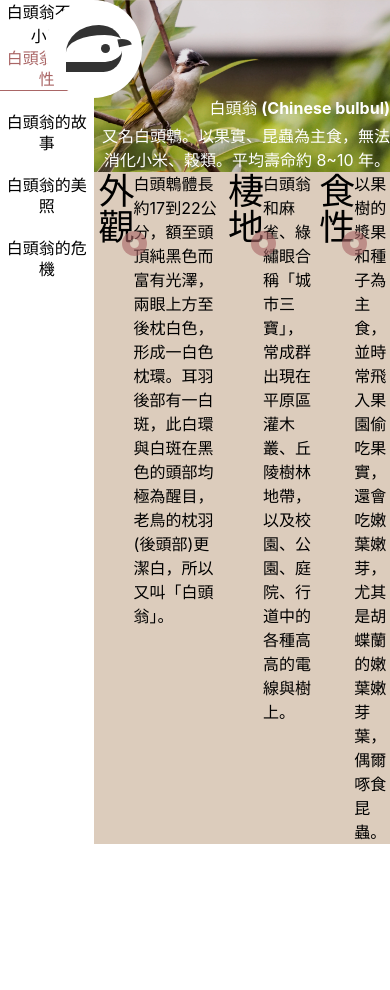
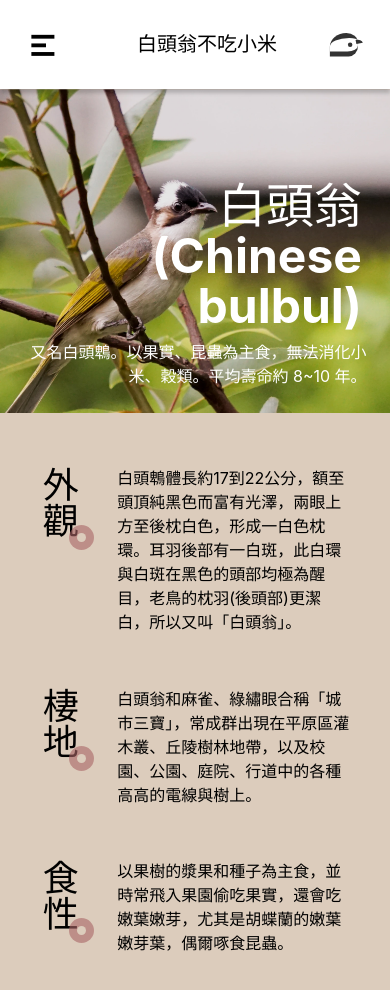
Before and after one commit to EdgarYang791203/css-layout-demo, a Vue app: page / in a window 390 px wide. Shown: the top 990 px of the page. Before the commit the page ends 844 px from the top, so only its background shows below. Built offline with nearby package versions, Linux system fonts and the light colour scheme.

Commit message:
mobile layout

```diff
--- a/src/App.vue
+++ b/src/App.vue
@@ -1,5 +1,6 @@
 <script setup>
 import { ref } from "vue";
+import BirdLogo from "./components/BirdLogo.vue";
 import Banner from "./assets/banner.webp";
 
 const linkActive = ref(1);
@@ -34,35 +35,63 @@ const cards = ref([
       "以果樹的漿果和種子為主食，並時常飛入果園偷吃果實，還會吃嫩葉嫩芽，尤其是胡蝶蘭的嫩葉嫩芽葉，偶爾啄食昆蟲。",
   },
 ]);
+
+const isMenuOpen = ref(false);
+
+const handleMenu = () => {
+  isMenuOpen.value = !isMenuOpen.value;
+};
 </script>
 
 <template>
-  <div class="layout text-center">
-    <div class="logo xl:top-[46.67px] lg:top-[3.2vw]">
-      <div class="bird-wrap">
-        <div class="bird">
-          <div class="stripe"></div>
-        </div>
+  <div class="layout text-center lg:flex-nowrap flex-wrap">
+    <BirdLogo
+      classList="xl:top-[46.67px] lg:top-[3.2vw] lg:flex lg:absolute hidden"
+      styleList="left: calc(24% - 48.78px);"
+    />
+    <div
+      class="sidebar xl:pt-[78.33px] xl:px-[67.5px] lg:w-[24%] lg:max-w-[345px] lg:pt-[5.4vw] lg:px-[4.7vw] w-full lg:z-0 z-10"
+      style="box-shadow: 0 4px 4px rgba(0, 0, 0, 0.2)"
+    >
+      <div
+        class="w-full lg:p-0 p-[8vw] lg:block flex lg:justify-start justify-between items-center relative"
+      >
+        <span class="lg:hidden inline-block" @click="handleMenu">
+          <img
+            v-if="!isMenuOpen"
+            class="w-[24px]"
+            src="./assets/menu.svg"
+            alt="menu"
+          />
+          <img v-else class="w-[24px]" src="./assets/close.svg" alt="menu" />
+        </span>
+        <h2
+          class="font-bold xl:text-3xl xl:leading-10 lg:text-[2vw] lg:leading-[2.8vw] text-[20px] leading-[27px] flex-1"
+        >
+          白頭翁不吃小米
+        </h2>
+        <span class="lg:hidden inline-block"></span>
+        <BirdLogo
+          classList="lg:hidden flex scale-50 absolute"
+          styleList="top: calc(50% - 48.78px); right: calc(5vw - 22px)"
+        />
       </div>
-    </div>
-    <div
-      class="sidebar xl:pt-[78.33px] xl:px-[67.5px] lg:pt-[5.4vw] lg:px-[4.7vw]"
-    >
-      <h2
-        class="font-bold xl:text-3xl xl:leading-10 lg:text-[2vw] lg:leading-[2.8vw]"
+      <ul
+        :class="[
+          'xl:pt-[75.67px] lg:pt-[5.3vw] lg:h-auto lg:opacity-100 h-0 opacity-0 transition-all',
+          { 'h-[53.1vw] opacity-100': isMenuOpen },
+        ]"
       >
-        白頭翁不吃小米
-      </h2>
-      <ul class="xl:pt-[75.67px] lg:pt-[5.3vw]">
         <li
           v-for="link in sidebarLinks"
           :key="link.id"
           @click="handleActive(link.id)"
+          class="mb-[21px]"
         >
           <a
             href="#"
             :class="[
-              'leading-[21px] mb-[21px] inline-block',
+              'lg:leading-[21px] text-lg leading-[25px] inline-block',
               {
                 active: linkActive === link.id,
               },
@@ -73,44 +102,53 @@ const cards = ref([
         </li>
       </ul>
     </div>
-    <div class="content lg:min-h-screen">
+    <div
+      class="content lg:w-[76%] lg:max-w-[1095px] w-[100%] max-w-none bg-[#dcccbc] lg:min-h-screen"
+    >
       <div
         :style="{ backgroundImage: `url(${Banner})` }"
-        class="w-full xl:h-[634px] h-[44vw] bg-cover flex justify-end items-end"
+        class="w-full xl:h-[634px] lg:h-[44vw] h-[83vw] bg-cover flex justify-end items-end"
       >
         <div
-          class="text-white text-right xl:pr-[45px] xl:pb-[37px] lg:pr-[3.125vw] lg:pb-[2.6vw]"
+          class="text-white xl:pr-[45px] xl:pb-[37px] lg:pr-[3.125vw] lg:pb-[2.6vw]"
         >
           <h1
-            class="font-bold xl:text-5xl lg:text-[3.3vw] xl:leading-[65px] lg:leading-[4.5vw] pb-[4px]"
+            class="font-bold text-right xl:text-5xl lg:text-[3.3vw] text-[48px] xl:leading-[65px] lg:leading-[4.5vw] leading-[50px] sm:pb-[4px] pb-[9.35px] sm:w-full w-[76vw] lg:pr-0 pr-[7.2vw] ml-auto"
           >
             白頭翁 (Chinese bulbul)
           </h1>
-          <p class="xl:text-lg lg:leading-[25px]">
+          <p
+            class="text-right xl:text-lg lg:leading-[25px] lg:w-full w-[88vw] mr-[6vw] lg:pb-0 pb-[6.4vw]"
+          >
             又名白頭鵯。以果實、昆蟲為主食，無法消化小米、穀類。平均壽命約 8~10
             年。
           </p>
         </div>
       </div>
       <div
-        class="w-full xl:h-[367.15px] xl:pt-[58.15px] xl:px-[50.74px] xl-pb-0 lg:h-auto lg:py-[4vw] lg:px-0 flex xl:justify-between lg:justify-around"
+        class="w-full xl:pt-[58.15px] xl:px-[50.74px] sm:px-[3.5vw] px-[9.7vw] xl:pb-[84px] lg:pb-[5.8vw] pb-[19.2vw] lg:pt-[4.1vw] pt-[13.56vw] flex lg:flex-row lg:justify-between lg:items-start flex-col justify-start items-center"
       >
         <div
-          v-for="card in cards"
+          v-for="(card, index) in cards"
           :key="card.title"
-          class="xl:w-[278.51px] lg:w-[30%] flex justify-between items-start"
+          :class="[
+            'xl:w-[278.51px] lg:w-[30%] w-auto flex justify-between items-start',
+            { 'lg:mt-0 mt-[13.5vw]': index > 0 },
+          ]"
         >
           <h3 class="card-title font-bold text-4xl relative">
             <span>{{ card.title }}</span>
             <div
-              class="absolute z-10 right-[-13px] bottom-[-12px] w-[25px] h-[25px] opacity-60"
+              class="absolute z-10 right-[-1rem] bottom-[-12px] w-[25px] h-[25px] opacity-60"
             >
               <div
                 class="bg-[#AA6666] rounded-[50%] w-full h-full relative before:z-10 before:absolute before:w-[9px] before:h-[9px] before:top-[8px] before:left-[8px] before:bg-[#DCCCBC] before:rounded-[50%]"
               ></div>
             </div>
           </h3>
-          <p class="tracking-normal xl:w-[199.66px] lg:w-[13.9vw] text-left">
+          <p
+            class="tracking-normal xl:w-[199.66px] lg:ml-0 lg:w-[13.9vw] ml-[10.1vw] text-left"
+          >
             {{ card.content }}
           </p>
         </div>
@@ -127,76 +165,6 @@ const cards = ref([
   display: flex;
   position: relative;
 }
-.logo {
-  position: absolute;
-  z-index: 5;
-  left: calc(24% - 48.78px);
-  width: 97.56px;
-  height: 97.56px;
-  border-radius: 50%;
-  background-color: #fff;
-  display: flex;
-  justify-content: center;
-  align-items: center;
-}
-.bird-wrap {
-  width: 75.96px;
-  height: 66.97px;
-  padding: 10px;
-  /* border: 1px solid #000; */
-}
-.bird {
-  background-color: #333;
-  width: 100%;
-  height: 100%;
-  border-top-left-radius: 64% 30px;
-  border-top-right-radius: 25px 46%;
-  border-bottom-right-radius: 20px 45%;
-  position: relative;
-}
-.bird::after {
-  content: "";
-  position: absolute;
-  z-index: 10;
-  width: 9px;
-  height: 9px;
-  background-color: #333;
-  border-radius: 50%;
-  top: calc(50% - 5px);
-  right: 20%;
-}
-.bird::before {
-  content: "";
-  position: absolute;
-  z-index: 10;
-  width: 13px;
-  height: 7.5px;
-  background-color: #333;
-  top: 13px;
-  right: -9px;
-  border-radius: 0 100% 0 0;
-  transform: rotate(-12deg);
-}
-.stripe {
-  position: absolute;
-  z-index: 5;
-  left: 0;
-  top: 10px;
-  width: 100%;
-  height: calc(100% - 20px);
-  background-color: #fff;
-  border-top-left-radius: 100% 25px;
-  border-top-right-radius: 25px 30%;
-  border-bottom-right-radius: 30px 60%;
-}
-.sidebar {
-  width: 24%;
-  max-width: 345px;
-}
-.content {
-  flex: 1;
-  background-color: #dcccbc;
-}
 .card-title {
   -webkit-writing-mode: vertical-lr;
   writing-mode: vertical-lr;
--- /dev/null
+++ b/src/components/BirdLogo.vue
@@ -0,0 +1,78 @@
+<template>
+  <div :class="['logo', classList]" :style="styleList">
+    <div class="bird-wrap">
+      <div class="bird">
+        <div class="stripe"></div>
+      </div>
+    </div>
+  </div>
+</template>
+
+<script setup>
+defineProps({
+  classList: String,
+  styleList: String,
+});
+</script>
+
+<style scoped>
+.logo {
+  z-index: 5;
+  width: 97.56px;
+  height: 97.56px;
+  border-radius: 50%;
+  background-color: #fff;
+  justify-content: center;
+  align-items: center;
+}
+.bird-wrap {
+  width: 75.96px;
+  height: 66.97px;
+  padding: 10px;
+  /* border: 1px solid #000; */
+}
+.bird {
+  background-color: #333;
+  width: 100%;
+  height: 100%;
+  border-top-left-radius: 64% 30px;
+  border-top-right-radius: 25px 46%;
+  border-bottom-right-radius: 20px 45%;
+  position: relative;
+}
+.bird::after {
+  content: "";
+  position: absolute;
+  z-index: 10;
+  width: 9px;
+  height: 9px;
+  background-color: #333;
+  border-radius: 50%;
+  top: calc(50% - 5px);
+  right: 20%;
+}
+.bird::before {
+  content: "";
+  position: absolute;
+  z-index: 10;
+  width: 13px;
+  height: 7.5px;
+  background-color: #333;
+  top: 13px;
+  right: -9px;
+  border-radius: 0 100% 0 0;
+  transform: rotate(-12deg);
+}
+.stripe {
+  position: absolute;
+  z-index: 5;
+  left: 0;
+  top: 10px;
+  width: 100%;
+  height: calc(100% - 20px);
+  background-color: #fff;
+  border-top-left-radius: 100% 25px;
+  border-top-right-radius: 25px 30%;
+  border-bottom-right-radius: 30px 60%;
+}
+</style>
--- a/src/components/HelloWorld.vue
+++ /dev/null
@@ -1,43 +0,0 @@
-<script setup>
-import { ref } from 'vue'
-
-defineProps({
-  msg: String,
-})
-
-const count = ref(0)
-</script>
-
-<template>
-  <h1>{{ msg }}</h1>
-
-  <div class="card">
-    <button type="button" @click="count++">count is {{ count }}</button>
-    <p>
-      Edit
-      <code>components/HelloWorld.vue</code> to test HMR
-    </p>
-  </div>
-
-  <p>
-    Check out
-    <a href="https://vuejs.org/guide/quick-start.html#local" target="_blank"
-      >create-vue</a
-    >, the official Vue + Vite starter
-  </p>
-  <p>
-    Learn more about IDE Support for Vue in the
-    <a
-      href="https://vuejs.org/guide/scaling-up/tooling.html#ide-support"
-      target="_blank"
-      >Vue Docs Scaling up Guide</a
-    >.
-  </p>
-  <p class="read-the-docs">Click on the Vite and Vue logos to learn more</p>
-</template>
-
-<style scoped>
-.read-the-docs {
-  color: #888;
-}
-</style>
```
Also changed, not shown: src/assets/close.svg (added), src/assets/menu.svg (added).
